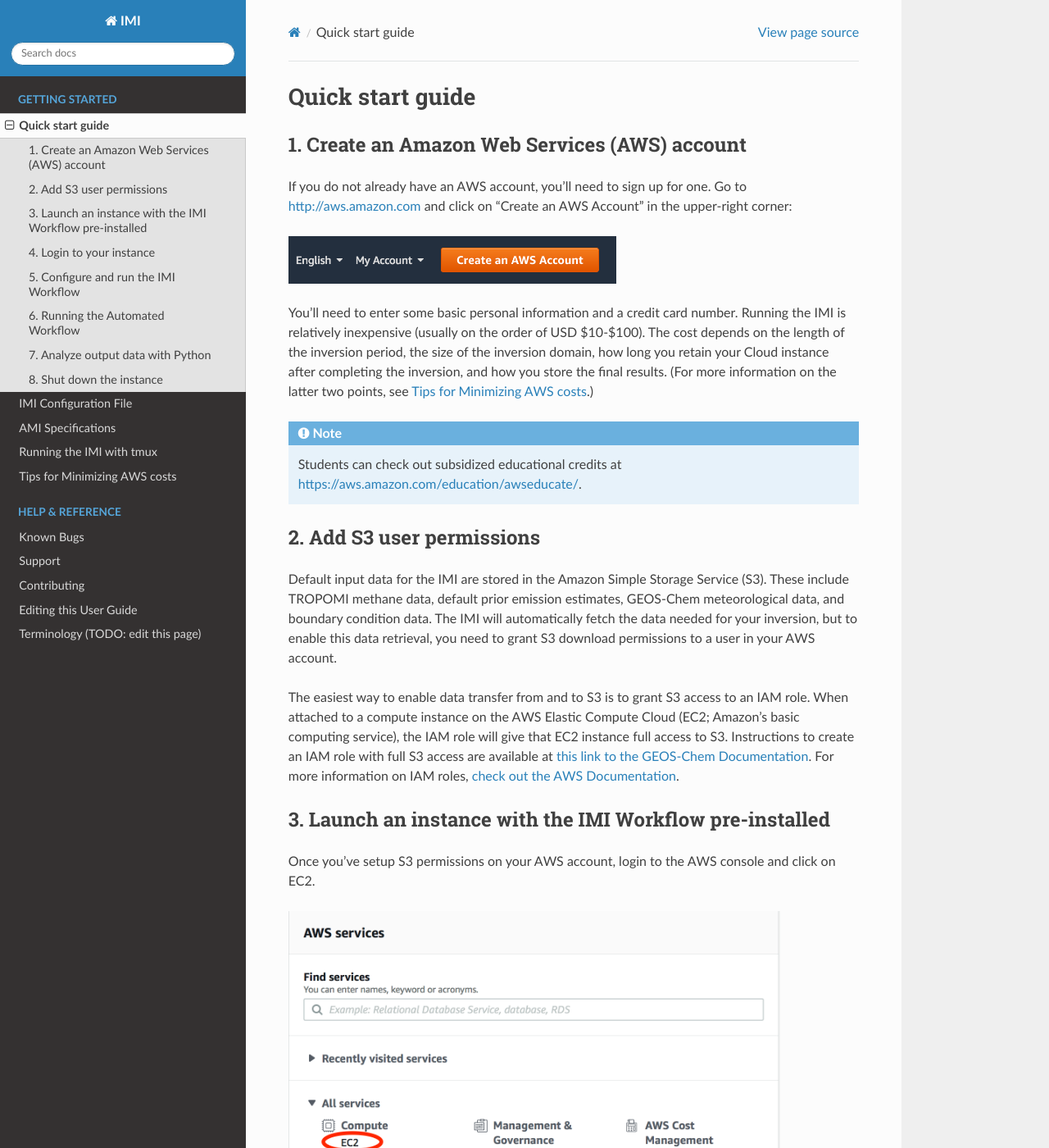
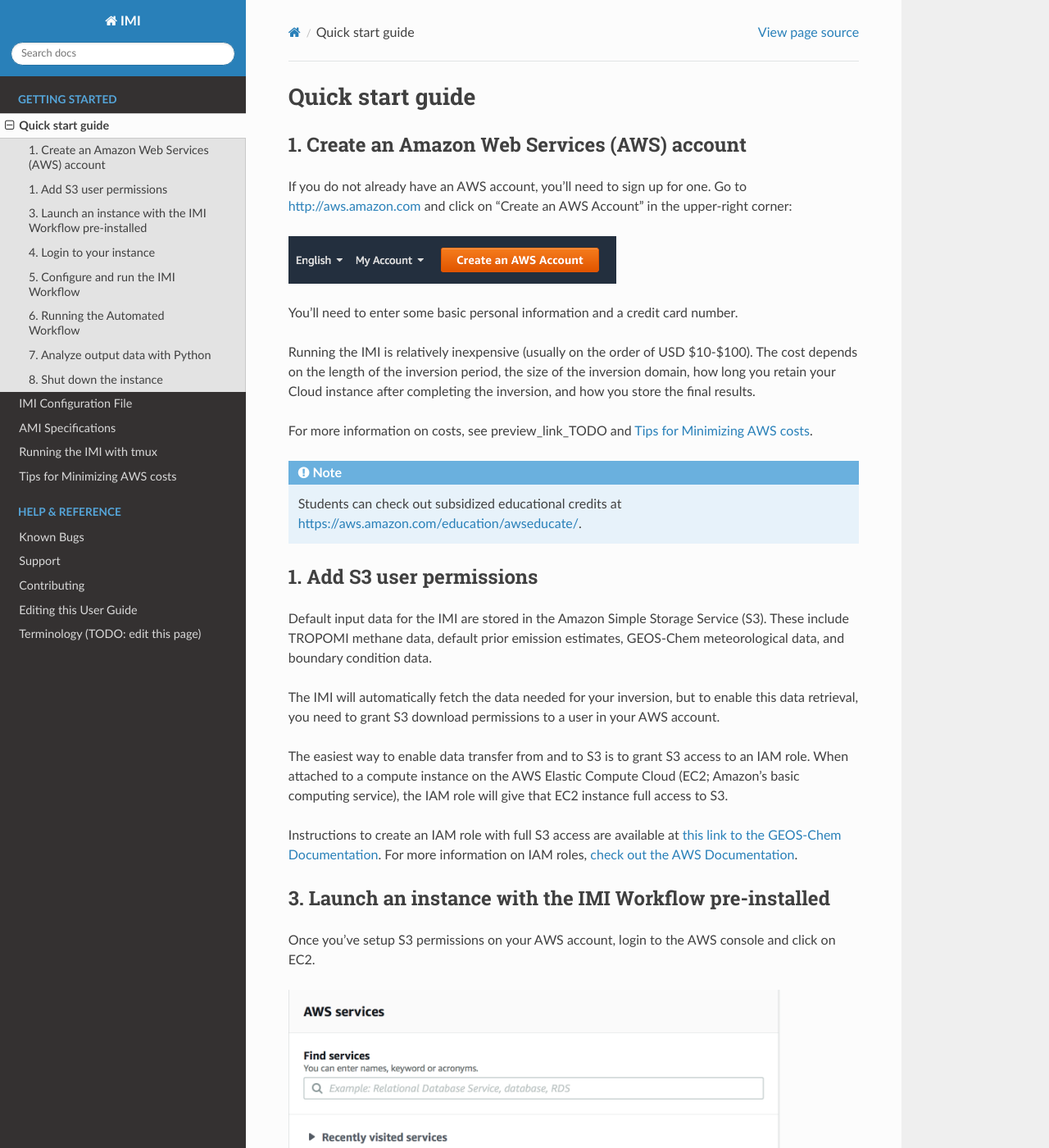
Before and after one commit to geoschem/integrated_methane_inversion, a Sphinx documentation site: the page built from docs/source/getting-started/quick-start.rst, in a window 1280 px wide and 1400 px high. Shown: the whole window at 82% size. Built offline with Sphinx 7.4.7 and the Read the Docs theme 2.0.0, drawn with Linux system fonts in a browser that asks for light colours.

Commit message:
new test changes to quick start

```diff
--- a/docs/source/getting-started/quick-start.rst
+++ b/docs/source/getting-started/quick-start.rst
@@ -15,30 +15,32 @@
   :width: 400 px
 
 You'll need to enter some basic personal information and a credit card number.
+
 Running the IMI is relatively inexpensive (usually on the order of USD $10-$100).
 The cost depends on the length of the inversion period, the size of the inversion domain,
 how long you retain your Cloud instance after completing the inversion, and how you store the final results.
-(For more information on the latter two points, see :doc:`Tips for Minimizing AWS costs <minimizing-cost-tips>`.)
+
+For more information on costs, see preview_link_TODO and :doc:`Tips for Minimizing AWS costs <minimizing-cost-tips>`.
 
 .. note::
   Students can check out subsidized educational credits at https://aws.amazon.com/education/awseducate/.
 
 
-2. Add S3 user permissions
+1. Add S3 user permissions
 --------------------------
 
 Default input data for the IMI are stored in the Amazon Simple Storage Service (S3).
 These include TROPOMI methane data, default prior emission estimates, GEOS-Chem meteorological data, and boundary condition data.
+
 The IMI will automatically fetch the data needed for your inversion, but to enable this data retrieval,
 you need to grant S3 download permissions to a user in your AWS account.
-
 
 The easiest way to enable data transfer from and to S3 is to grant S3 access to an IAM role.
 When attached to a compute instance on the AWS Elastic Compute Cloud (EC2; Amazon's basic computing service),
 the IAM role will give that EC2 instance full access to S3.
+
 Instructions to create an IAM role with full S3 access are available at `this link to the GEOS-Chem Documentation <https://cloud-gc.readthedocs.io/en/latest/chapter03_advanced-tutorial/iam-role.html#create-a-new-iam-role>`_.
 For more information on IAM roles, `check out the AWS Documentation <https://docs.aws.amazon.com/IAM/latest/UserGuide/id_roles.html>`_.
-
 
 
 3. Launch an instance with the IMI Workflow pre-installed
```
